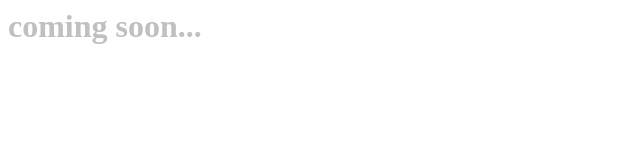
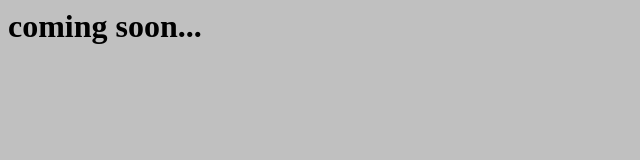
Before and after one commit to Saman19990119/satrupenectronicaria, a plain HTML site: page index.html in a window 1280 px wide. Shown: the whole page, without its empty margins (0-640 px from the left). Drawn offline with Linux system fonts and the light colour scheme.

Commit message:
4.12.3
background color

```diff
--- a/index style.css
+++ b/index style.css
@@ -3,5 +3,5 @@ h1{
 	margin-top: 0px;
 }
 body{
-	color: silver;
+	background: silver;
 }
```
